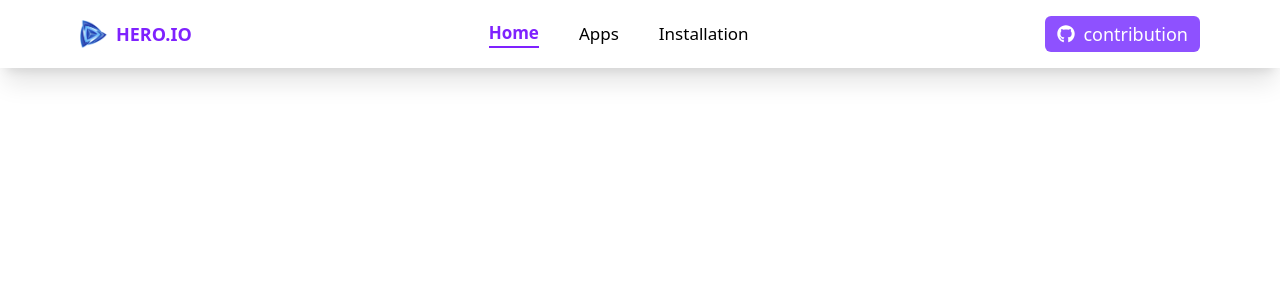
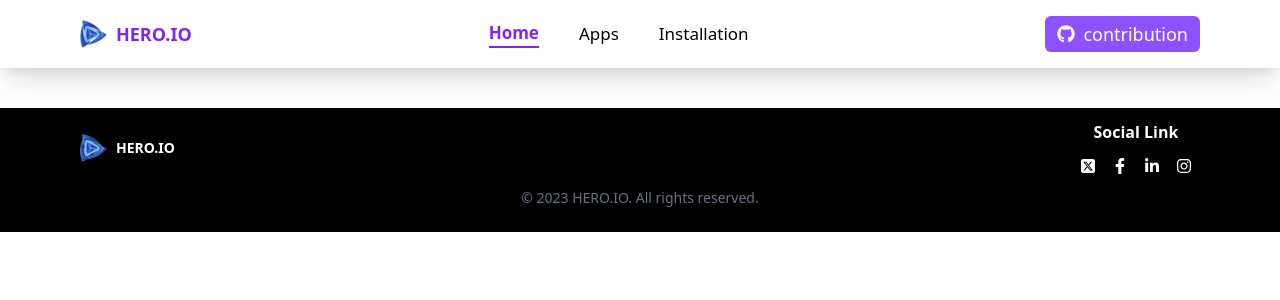
Before and after one commit to Fahim083/assignment-8, a React (Vite) app: page /home in a window 1280 px wide. Shown: the top 300 px of the page. Built offline with nearby package versions, Linux system fonts and the light colour scheme.

Commit message:
footer and layout setup done

```diff
--- a/src/components/Footer.jsx
+++ b/src/components/Footer.jsx
@@ -1,8 +1,29 @@
 import React from 'react'
+import logo from '../assets/logo.png'
+import { FaSquareXTwitter } from 'react-icons/fa6'
+import { FaFacebookF } from 'react-icons/fa'
+import { FaLinkedinIn } from 'react-icons/fa'
+import { FaInstagram } from 'react-icons/fa'
 
 const Footer = () => {
   return (
-    <div>
+    < div className='bg-black'>
+    <div className='bg-black flex justify-between items-center gap-4 py-3 mt-10 px-2 sm:px-20'>
+        <div className='flex justify-center items-center py-3 text-white gap-2'>
+            <img className='w-7  mx-auto' src={logo} alt="logo" />
+            <h2 className='text-center text-sm font-bold'>HERO.IO</h2>
+        </div>
+         <div className='text-white flex flex-col justify-center items-center gap-2'>
+    <p className='font-semibold'>Social Link</p>
+    <div className='text-white'>
+        <FaSquareXTwitter className='inline mx-2 cursor-pointer hover:text-blue-400'/>
+        <FaFacebookF className='inline mx-2 cursor-pointer hover:text-blue-600'/>
+        <FaLinkedinIn className='inline mx-2 cursor-pointer hover:text-blue-700'/>
+        <FaInstagram className='inline mx-2 cursor-pointer hover:text-pink-500'/>
+    </div>
+        </div>
+    </div>
+        <p className='text-center text-sm text-gray-500 pb-6'>© 2023 HERO.IO. All rights reserved.</p>
     </div>
   )
 }
--- a/src/components/Header.jsx
+++ b/src/components/Header.jsx
@@ -7,7 +7,7 @@ const Header = () => {
   return (
     <div className='flex justify-between items-center p-4 bg-white shadow-lg sm:shadow-xl px-2 sm:px-20 py-4'>
       <div className='flex justify-between items-center gap-2' >
-        <img src={logo} alt="logo" className='w-7 h-7 object-cover'  />
+        <img src={logo} alt="logo" className='w-7 h-7 object-cover'/>
         <div>
         <h1 className='text-lg font-bold text-violet-600 hidden  sm:block'>HERO.IO</h1>
         </div>
--- a/src/components/Layout.jsx
+++ b/src/components/Layout.jsx
@@ -6,7 +6,7 @@ const Layout = () => {
   return (
     <div>
         <Header/>
-        <div className='bg-gray-200'>
+        <div className='bg-gray-200 px-2 sm:px-20'>
 
         <Outlet/>
         </div>
```
